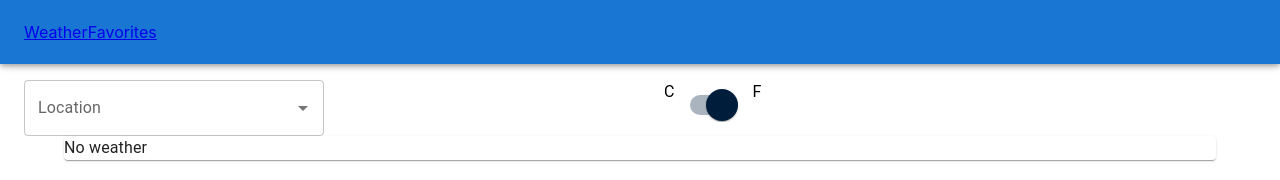
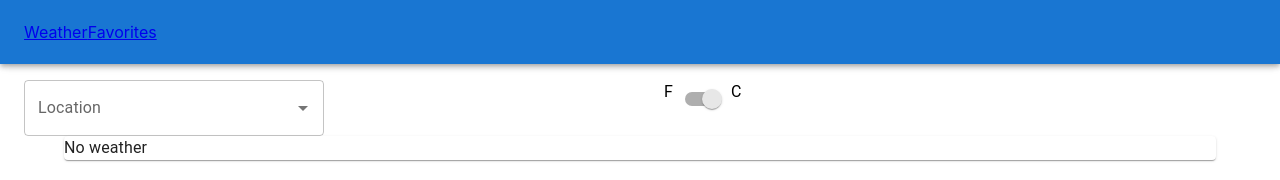
Before and after one commit to GiliEllen/gili-menahem-27-07-2023, a React (Create React App) app in the folder client/: page / in a window 1280 px wide. Shown: the top 180 px of the page. Built offline with nearby package versions, Linux system fonts and the light colour scheme.

Commit message:
custom switch!

```diff
--- a/client/package.json
+++ b/client/package.json
@@ -22,6 +22,7 @@
     "react-redux": "^8.1.1",
     "react-router-dom": "^6.14.2",
     "react-scripts": "5.0.1",
+    "sass": "^1.64.1",
     "typescript": "^4.9.5",
     "web-vitals": "^2.1.4"
   },
--- a/client/src/App.tsx
+++ b/client/src/App.tsx
@@ -1,7 +1,7 @@
 import React from "react";
 import logo from "./logo.svg";
 import { Counter } from "./features/counter/Counter";
-import "./App.css";
+import "./App.scss";
 import { Container } from "@mui/material";
 import Header from "./components/Header";
 import { BrowserRouter, Routes, Route } from "react-router-dom";
--- a/client/src/components/CustomSwitch.tsx
+++ b/client/src/components/CustomSwitch.tsx
@@ -2,12 +2,13 @@ import React, { FC } from "react";
 import { styled } from "@mui/material/styles";
 import Typography from "@mui/material/Typography";
 import { Stack, Switch } from "@mui/material";
-import FahrenheitSVG from "../assets/svg/fahrenheit-meausre-svgrepo-com-white.svg"
-import CelsiusSVG from "../assets/svg/celsius-degrees-symbol-of-temperature-svgrepo-com-white.svg"
+import FahrenheitSVG from "../assets/svg/fahrenheit-meausre-svgrepo-com-white.svg";
+import CelsiusSVG from "../assets/svg/celsius-degrees-symbol-of-temperature-svgrepo-com-white.svg";
 
 interface CustomSwitchProps {
   rightLabel: string;
   leftLabel: string;
+  onClick: CallableFunction;
   imgRight?: string;
   imgLeft?: string;
 }
@@ -15,6 +16,7 @@ interface CustomSwitchProps {
 const CustomSwitch: FC<CustomSwitchProps> = ({
   rightLabel,
   leftLabel,
+  onClick,
   imgRight,
   imgLeft,
 }) => {
@@ -29,8 +31,7 @@ const CustomSwitch: FC<CustomSwitchProps> = ({
       "&.Mui-checked": {
         color: "#fff",
         transform: "translateX(22px)",
-        "& .MuiSwitch-thumb:before": {
-        },
+        "& .MuiSwitch-thumb:before": {},
         "& + .MuiSwitch-track": {
           opacity: 1,
           backgroundColor:
@@ -59,11 +60,23 @@ const CustomSwitch: FC<CustomSwitchProps> = ({
       borderRadius: 20 / 2,
     },
   }));
+
   return (
     <Stack direction={"row"}>
       {leftLabel ? <Typography>{leftLabel}</Typography> : null}
-
-      <MaterialUISwitch sx={{ m: 1 }} defaultChecked aria-label="" />
+      <Switch
+        sx={{
+          "&.MuiSwitch-root .MuiSwitch-switchBase": {
+            color: "#e7e7e7",
+          }, "& .MuiSwitch-switchBase.Mui-checked+.MuiSwitch-track": {
+            backgroundColor: '#5e5e5e'
+          },
+        }}
+        defaultChecked
+        onClick={(ev) => {
+          onClick(ev);
+        }}
+      />
       {rightLabel ? <Typography>{rightLabel}</Typography> : null}
     </Stack>
   );
--- a/client/src/components/UnitPreference.tsx
+++ b/client/src/components/UnitPreference.tsx
@@ -1,13 +1,24 @@
 import { Container } from "@mui/material";
 import CustomSwitch from "./CustomSwitch";
+import { useAppDispatch } from "../app/hooks";
+import { setUnit } from "../features/unit/unitSlice";
 
 const UnitPreference = () => {
+  const dispatch = useAppDispatch()
+  const handleSetUnitPreverence = (ev:any) => {
+    if(ev.target.checked) {
+      dispatch(setUnit("C"))
+    } else {
+      dispatch(setUnit("F"))
+    }
+
+  }
   return (
     <Container>
       <CustomSwitch
-        leftLabel="C"
-        rightLabel="F"
-
+        leftLabel="F"
+        rightLabel="C"
+        onClick={handleSetUnitPreverence}
       />
     </Container>
   );
--- a/client/src/index.tsx
+++ b/client/src/index.tsx
@@ -4,7 +4,7 @@ import { Provider } from 'react-redux';
 import { store } from './app/store';
 import App from './App';
 import reportWebVitals from './reportWebVitals';
-import './index.css';
+import './index.scss';
 
 const container = document.getElementById('root')!;
 const root = createRoot(container);
```
Also changed, not shown: client/src/App.scss (renamed from client/src/App.css), client/src/index.scss (renamed from client/src/index.css), 1 other file (tests, documents, lock files or other folders).
